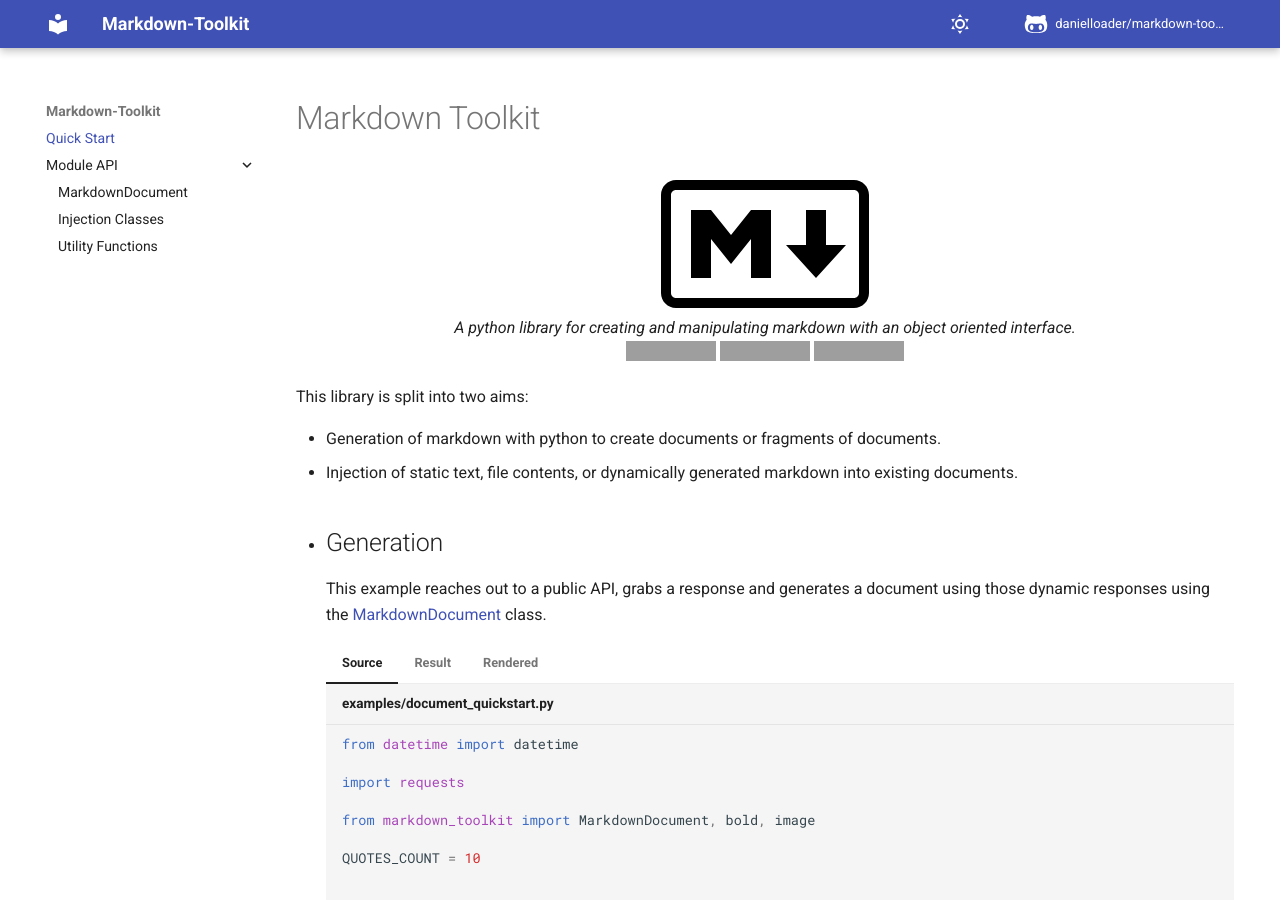
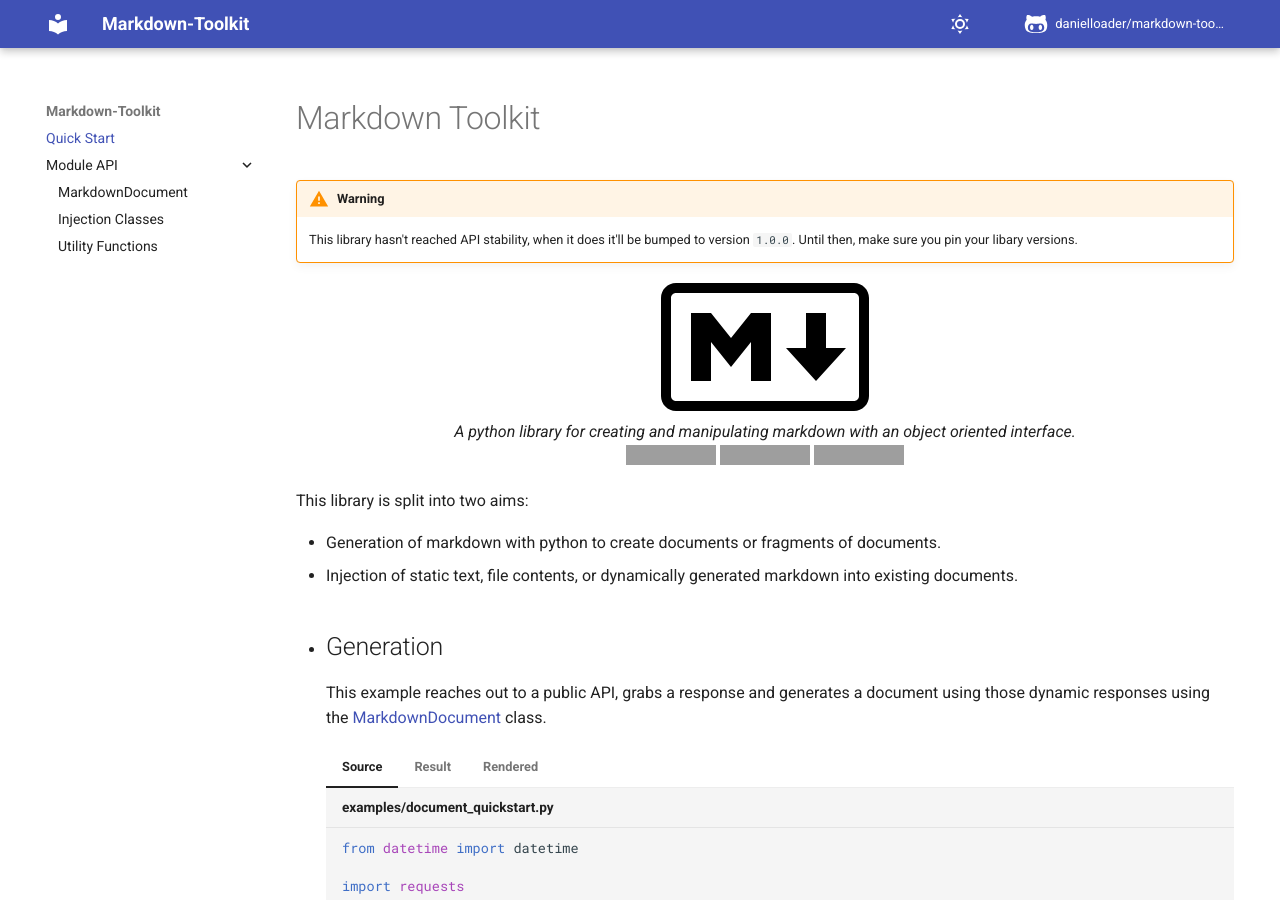
Before and after one commit to danielloader/markdown-toolkit, an MkDocs documentation site: the page built from docs/index.md, in a window 1280 px wide and 900 px high. Built offline with MkDocs 1.6.1 and Material for MkDocs 9.7.7, drawn with Linux system fonts in a browser that asks for light colours; comment, search, counter and statistics services are not loaded; the version menu is left out; grey boxes are pictures that could not be loaded.

Commit message:
docs: add pinning warning

```diff
--- a/docs/index.md
+++ b/docs/index.md
@@ -5,6 +5,10 @@ hide:
 ---
 
 # Markdown Toolkit
+
+!!! Warning
+
+    This library hasn't reached API stability, when it does it'll be bumped to version `1.0.0`. Until then, make sure you pin your libary versions.
 
 <p align="center">
 <img src="img/markdown-mark.svg"><br>
--- a/pyproject.toml
+++ b/pyproject.toml
@@ -22,6 +22,7 @@ black = "^22.3.0"
 pylint = "^2.13.9"
 pytest = "^5.2"
 testfixtures = "^6.18.5"
+pyupgrade = "^2.32.1"
 
 [tool.poetry.group.docs]
 optional=true
```
Also changed, not shown: 1 other file.
